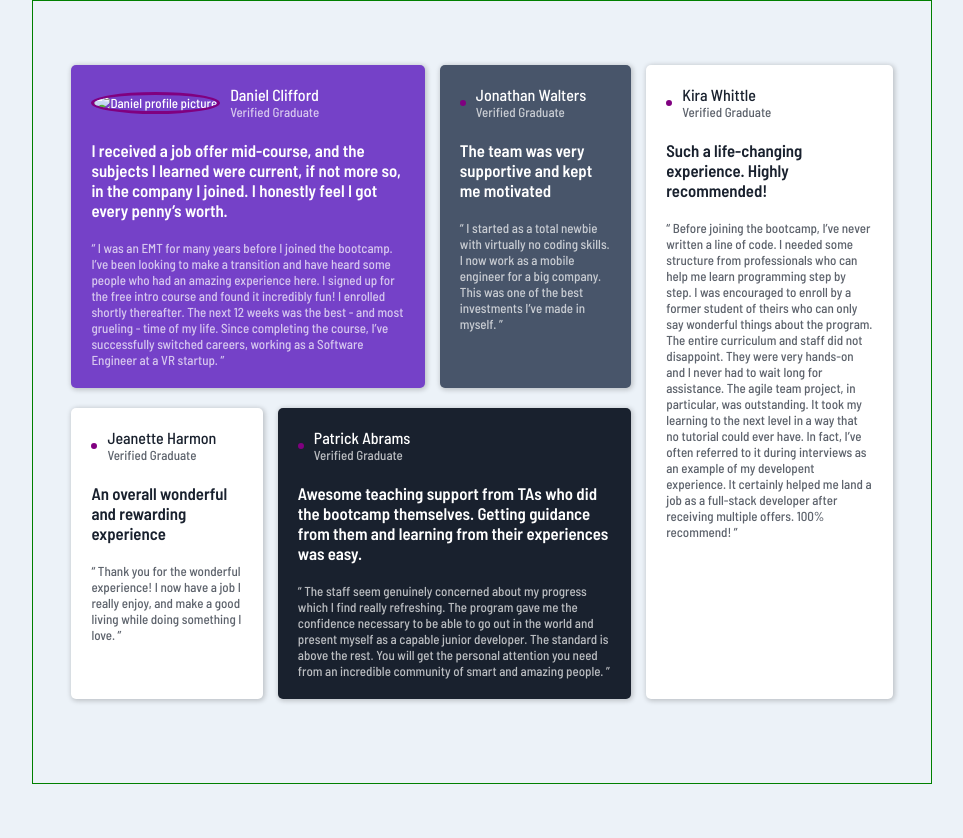
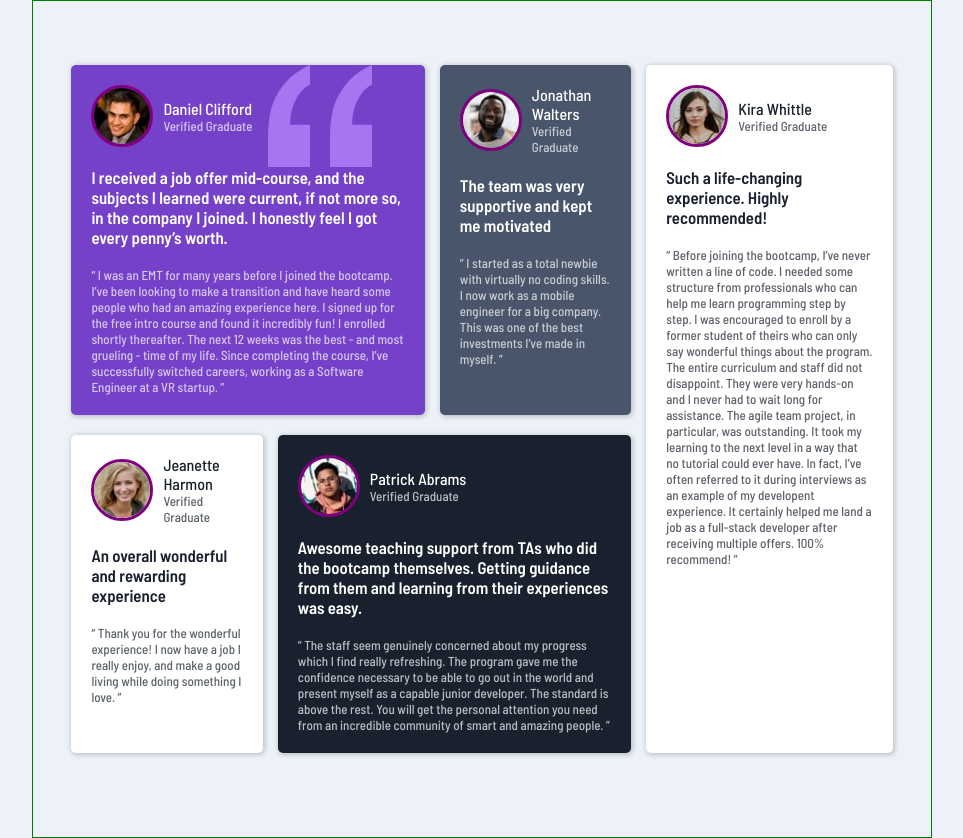
Before and after one commit to SokohGoodnews/testimonial_grid, a plain HTML site: page index.html in a window 1280 px wide. Shown: the whole page, without its empty margins (158-1121 px from the left). Before the commit the page ends 800 px from the top, so only its background shows below. Drawn offline with Linux system fonts and the light colour scheme.

Commit message:
Update index.html

```diff
--- a/index.html
+++ b/index.html
@@ -17,9 +17,9 @@
 
     <div id="main-left">
       <div id="top"> <div id="testimonial-1" class="grid-item">
-        <img id="quote" src="../testimonials-grid-section-main/images/bg-pattern-quotation.svg" alt="">
+        <img id="quote" src="./images/bg-pattern-quotation.svg" alt="">
         <div class="header">
-          <img src="../testimonials-grid-section-main/images/image-daniel.jpg" alt="Daniel profile picture">
+          <img src="./images/image-daniel.jpg" alt="Daniel profile picture">
           <div class="header-txt">
             <p class="name">Daniel Clifford</p>
             <p>Verified Graduate</p>
@@ -38,7 +38,7 @@
 
        <div id="testimonial-2" class="grid-item">
         <div class="header">
-          <img src="../testimonials-grid-section-main/images/image-jonathan.jpg" alt="">
+          <img src="./images/image-jonathan.jpg" alt="">
           <div class="header-text">
             <p class="name">Jonathan Walters</p>
             <p>Verified Graduate</p>
@@ -52,7 +52,7 @@
        </div>
       <div id="bottom"><div id="testimonial-3" class="grid-item">
         <div class="header">
-          <img src="../testimonials-grid-section-main/images/image-jeanette.jpg" alt="">
+          <img src="./images/image-jeanette.jpg" alt="">
           <div class="header-text">
             <p class="name">Jeanette Harmon</p>
             <p>Verified Graduate</p>
@@ -64,7 +64,7 @@
        </div>
        <div id="testimonial-4" class="grid-item">
         <div class="header">
-          <img src="../testimonials-grid-section-main/images/image-patrick.jpg" alt="">
+          <img src="./images/image-patrick.jpg" alt="">
           <div class="header-text">
             <p class="name"> Patrick Abrams</p>
             <p>Verified Graduate</p>
@@ -81,7 +81,7 @@
 
     <div id="testimonial-5" class="grid-item">
       <div class="header">
-        <img src="../testimonials-grid-section-main/images/image-kira.jpg" alt="">
+        <img src="./images/image-kira.jpg" alt="">
         <div class="header-text">
           <p class="name">Kira Whittle</p>
           <p>Verified Graduate</p>
```
